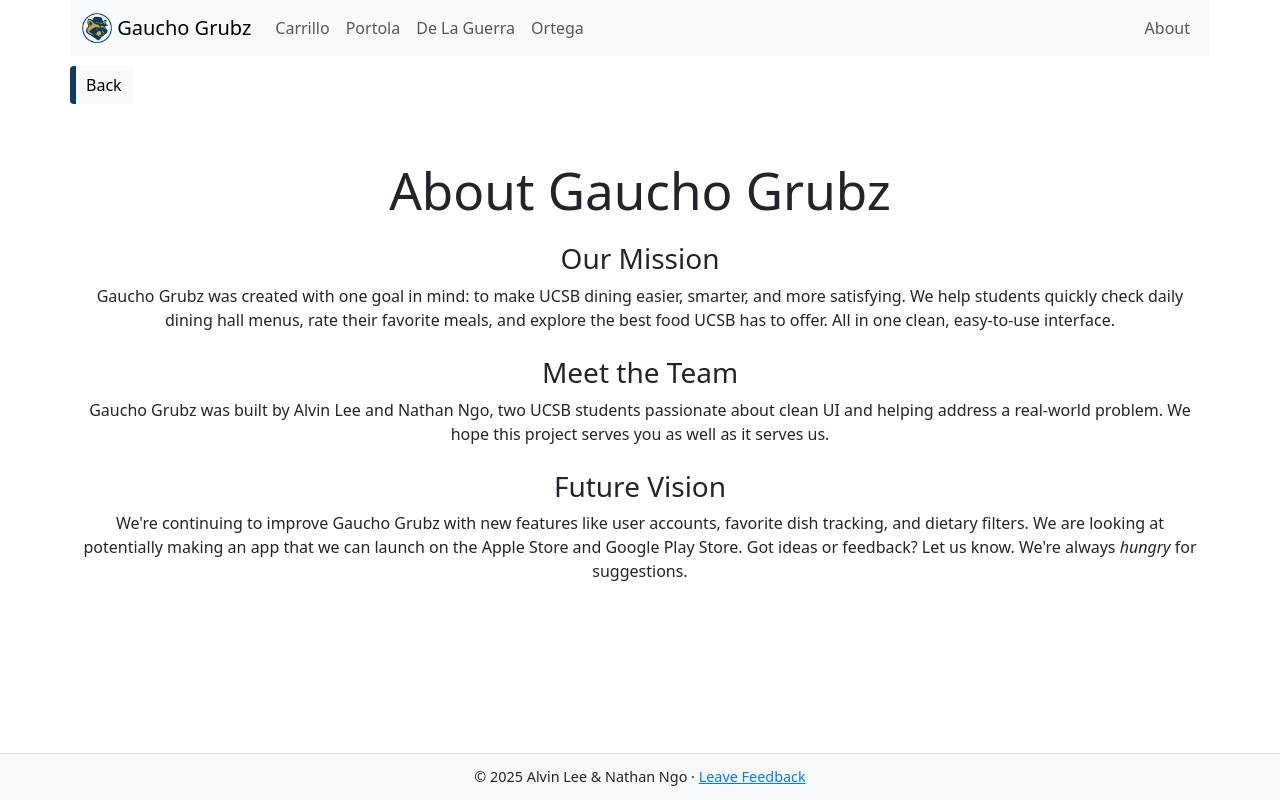
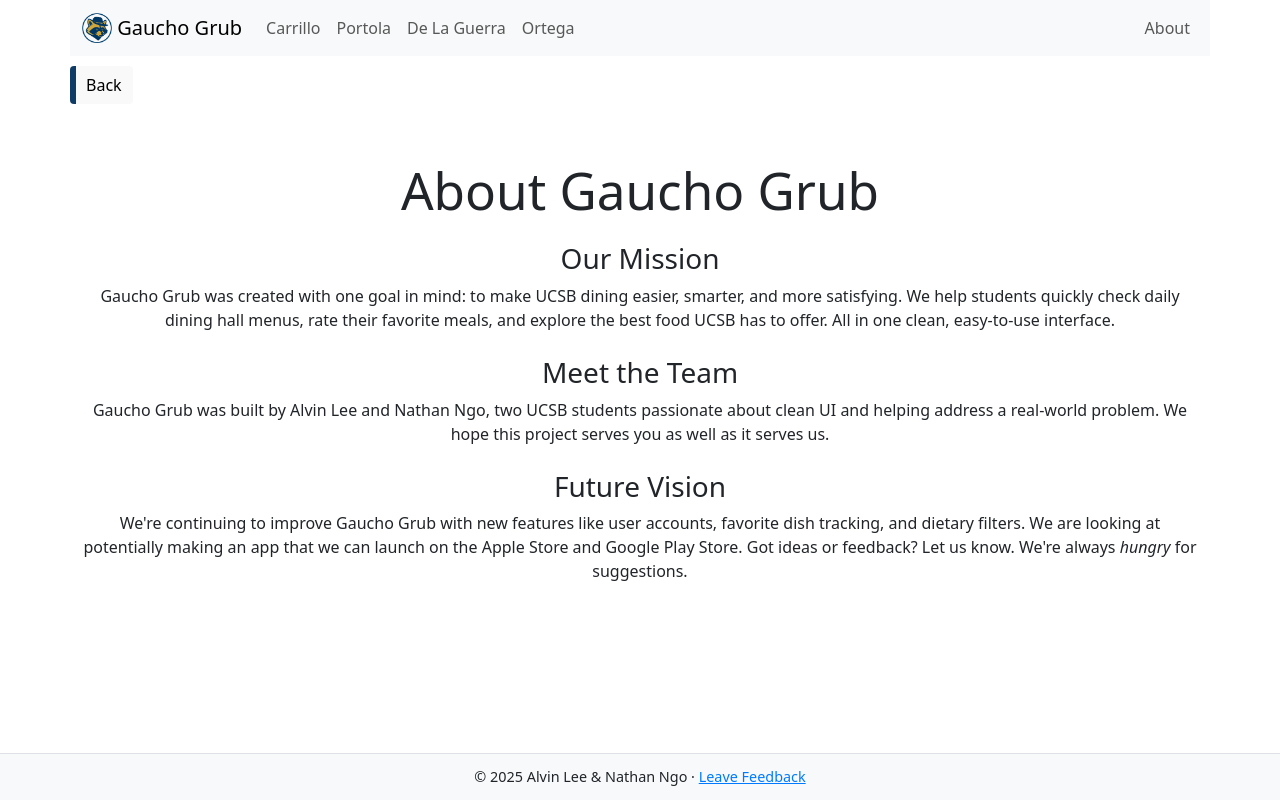
Before and after one commit to ngostream/gauchogrub, a React (Vite) app in the folder client/: page /about in a window 1280 px wide. Built offline with nearby package versions, Linux system fonts and the light colour scheme; no server answers.

Commit message:
nixpacks and no more grubz

```diff
--- a/client/index.html
+++ b/client/index.html
@@ -5,7 +5,7 @@
     <link href="https://cdn.jsdelivr.net/npm/bootstrap@5.3.3/dist/css/bootstrap.min.css" rel="stylesheet" integrity="sha384-QWTKZyjpPEjISv5WaRU9OFeRpok6YctnYmDr5pNlyT2bRjXh0JMhjY6hW+ALEwIH" crossorigin="anonymous">
     <link rel="icon" type="image/svg+xml" href="/favicon.png" />
     <meta name="viewport" content="width=device-width, initial-scale=1.0" />
-    <title>Gaucho Grubz</title>
+    <title>Gaucho Grub</title>
   </head>
   <body>
     <div id="root"></div>
--- a/client/src/components/About.jsx
+++ b/client/src/components/About.jsx
@@ -28,12 +28,12 @@ function About() {
           </Link>
       </div>
       <div className="container mt-5 mb-5">
-        <h1 className="mb-4">About Gaucho Grubz</h1>
+        <h1 className="mb-4">About Gaucho Grub</h1>
 
         <section className="mb-4">
           <h3>Our Mission</h3>
           <p>
-            Gaucho Grubz was created with one goal in mind: to make UCSB dining easier, smarter, and more satisfying.
+            Gaucho Grub was created with one goal in mind: to make UCSB dining easier, smarter, and more satisfying.
             We help students quickly check daily dining hall menus, rate their favorite meals, and explore the best food
             UCSB has to offer. All in one clean, easy-to-use interface.
           </p>
@@ -42,7 +42,7 @@ function About() {
         <section className="mb-4">
           <h3>Meet the Team</h3>
           <p>
-            Gaucho Grubz was built by Alvin Lee and Nathan Ngo, two UCSB students passionate about clean UI and
+            Gaucho Grub was built by Alvin Lee and Nathan Ngo, two UCSB students passionate about clean UI and
             helping address a real-world problem. We hope this project serves you as well as it serves us.
           </p>
         </section>
@@ -50,7 +50,7 @@ function About() {
         <section>
           <h3>Future Vision</h3>
           <p>
-            We're continuing to improve Gaucho Grubz with new features like user accounts, favorite dish tracking,
+            We're continuing to improve Gaucho Grub with new features like user accounts, favorite dish tracking,
             and dietary filters. We are looking at potentially making an app that we can launch on the Apple Store and Google Play Store. Got ideas or feedback? Let us know. We're always <i>hungry</i> for suggestions.
           </p>
         </section>
--- a/client/src/components/Nav.jsx
+++ b/client/src/components/Nav.jsx
@@ -28,7 +28,7 @@ function NavigationBar() {
               height="30"
               className="d-inline-block align-top"
             />{' '}
-            Gaucho Grubz
+            Gaucho Grub
           </Navbar.Brand>
         <Navbar.Toggle aria-controls="basic-navbar-nav" />
         <Navbar.Collapse id="basic-navbar-nav">
```
Also changed, not shown: 1 other file (tests, documents, lock files or other folders).
